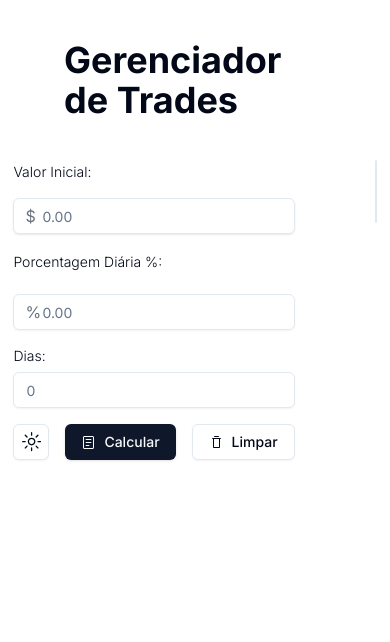
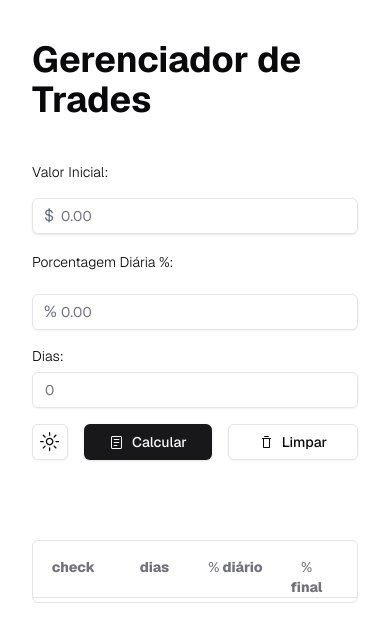
Before and after one commit to hannermoraes/react-trade-control, a Next.js app: page / in a window 390 px wide. Shown: the top 642 px of the page. Built offline with nearby package versions, Linux system fonts and the light colour scheme.

Commit message:
feat: added layout for mobile and visual change of shadcn-ui theme to zinc

```diff
--- a/app/globals.css
+++ b/app/globals.css
@@ -5,65 +5,47 @@
 @layer base {
   :root {
     --background: 0 0% 100%;
-    --foreground: 222.2 84% 4.9%;
-
+    --foreground: 240 10% 3.9%;
     --card: 0 0% 100%;
-    --card-foreground: 222.2 84% 4.9%;
-
+    --card-foreground: 240 10% 3.9%;
     --popover: 0 0% 100%;
-    --popover-foreground: 222.2 84% 4.9%;
-
-    --primary: 222.2 47.4% 11.2%;
-    --primary-foreground: 210 40% 98%;
-
-    --secondary: 210 40% 96.1%;
-    --secondary-foreground: 222.2 47.4% 11.2%;
-
-    --muted: 210 40% 96.1%;
-    --muted-foreground: 215.4 16.3% 46.9%;
-
-    --accent: 210 40% 96.1%;
-    --accent-foreground: 222.2 47.4% 11.2%;
-
+    --popover-foreground: 240 10% 3.9%;
+    --primary: 240 5.9% 10%;
+    --primary-foreground: 0 0% 98%;
+    --secondary: 240 4.8% 95.9%;
+    --secondary-foreground: 240 5.9% 10%;
+    --muted: 240 4.8% 95.9%;
+    --muted-foreground: 240 3.8% 46.1%;
+    --accent: 240 4.8% 95.9%;
+    --accent-foreground: 240 5.9% 10%;
     --destructive: 0 84.2% 60.2%;
-    --destructive-foreground: 210 40% 98%;
-
-    --border: 214.3 31.8% 91.4%;
-    --input: 214.3 31.8% 91.4%;
-    --ring: 222.2 84% 4.9%;
-
+    --destructive-foreground: 0 0% 98%;
+    --border: 240 5.9% 90%;
+    --input: 240 5.9% 90%;
+    --ring: 240 5.9% 10%;
     --radius: 0.5rem;
-
   }
 
   .dark {
-    --background: 222.2 84% 4.9%;
-    --foreground: 210 40% 98%;
-
-    --card: 222.2 84% 4.9%;
-    --card-foreground: 210 40% 98%;
-
-    --popover: 222.2 84% 4.9%;
-    --popover-foreground: 210 40% 98%;
-
-    --primary: 210 40% 98%;
-    --primary-foreground: 222.2 47.4% 11.2%;
-
-    --secondary: 217.2 32.6% 17.5%;
-    --secondary-foreground: 210 40% 98%;
-
-    --muted: 217.2 32.6% 17.5%;
-    --muted-foreground: 215 20.2% 65.1%;
-
-    --accent: 217.2 32.6% 17.5%;
-    --accent-foreground: 210 40% 98%;
-
+    --background: 240 10% 3.9%;
+    --foreground: 0 0% 98%;
+    --card: 240 10% 3.9%;
+    --card-foreground: 0 0% 98%;
+    --popover: 240 10% 3.9%;
+    --popover-foreground: 0 0% 98%;
+    --primary: 0 0% 98%;
+    --primary-foreground: 240 5.9% 10%;
+    --secondary: 240 3.7% 15.9%;
+    --secondary-foreground: 0 0% 98%;
+    --muted: 240 3.7% 15.9%;
+    --muted-foreground: 240 5% 64.9%;
+    --accent: 240 3.7% 15.9%;
+    --accent-foreground: 0 0% 98%;
     --destructive: 0 62.8% 30.6%;
-    --destructive-foreground: 210 40% 98%;
-
-    --border: 217.2 32.6% 17.5%;
-    --input: 217.2 32.6% 17.5%;
-    --ring: 212.7 26.8% 83.9%;
+    --destructive-foreground: 0 0% 98%;
+    --border: 240 3.7% 15.9%;
+    --input: 240 3.7% 15.9%;
+    --ring: 240 4.9% 83.9%;
   }
 }
 
--- a/app/layout.tsx
+++ b/app/layout.tsx
@@ -1,13 +1,13 @@
 import type { Metadata } from "next";
-import { Inter } from "next/font/google";
 import { ThemeProvider } from "@/components/theme-provider";
 import "./globals.css";
+import { Header } from "@/components/Header";
+import { GeistSans } from 'geist/font/sans';
 
-const inter = Inter({ subsets: ["latin"] });
+
 
 export const metadata: Metadata = {
-  title: "Platform Trade Control",
-  description: "This is the platform for people to financially manage their trades in the cryptocurrency market.",
+  title: "Trade Control",
 };
 
 export default function RootLayout({
@@ -16,15 +16,16 @@ export default function RootLayout({
   children: React.ReactNode;
 }>) {
   return (
-    <html lang="en" suppressHydrationWarning >
+    <html lang="pt-br" suppressHydrationWarning >
       <head />
-      <body className={inter.className}>
+      <body className={GeistSans.className}>
         <ThemeProvider
           attribute="class"
           defaultTheme="system"
           enableSystem
           disableTransitionOnChange
         >
+          <Header />
           {children}
         </ThemeProvider>
       </body>
--- a/app/page.tsx
+++ b/app/page.tsx
@@ -1,15 +1,9 @@
-import { Header } from "@/components/Header";
 import MainForm from "@/components/MainForm";
 
 export default function Home() {
   return (
     <div className="container">
-      <Header />
-      <div>
-        <div className="flex w-full justify-center">
-          <MainForm />
-        </div>
-      </div>
+      <MainForm />
     </div>
   );
 }
--- a/components/Header.tsx
+++ b/components/Header.tsx
@@ -1,7 +1,7 @@
 export function Header() {
   return (
-    <div className="container w-full flex justify-center mt-10 mb-10">
-      <h1 className="from-neutral-700 font-bold text text-4xl">Gerenciador de Trades</h1>
+    <div className="container w-full flex justify-start mt-10 mb-10">
+      <h1 className="font-neutral-700 font-bold text-4xl">Gerenciador de Trades</h1>
     </div>
   )
 }
--- a/components/MainForm.tsx
+++ b/components/MainForm.tsx
@@ -41,7 +41,7 @@ export default function MainForm() {
   }
 
   return (
-    <div className="flex flex-row gap-20">
+    <div className="w-full flex flex-col md:flex-row gap-20">
       <form onSubmit={handleSubmit} >
 
         <div className="grid 2-full gap-1.5">
@@ -56,7 +56,7 @@ export default function MainForm() {
         </div>
 
 
-        <div className="grid w-full gap-1.5 mt-4">
+        <div className="grid gap-1.5 mt-4">
           <Label className="text-sm font-light block leading-6" htmlFor="percentage">Porcentagem Diária %:</Label>
           <div className="relative mt-2 rounded-md shadow-sm">
             <div className="pointer-events-none absolute inset-y-6 left-0 flex items-center pl-3" >
@@ -83,7 +83,7 @@ export default function MainForm() {
           </Button>
         </div>
       </form>
-      <div>
+      <div className="w-full">
         <TableList results={results} />
       </div>
     </div>
--- a/components/TableList.tsx
+++ b/components/TableList.tsx
@@ -19,17 +19,19 @@ export default function TableList({ results }: TableListProps) {
     <div className="w-full border rounded-md pb-1">
       <Table>
         <TableHeader>
-          <TableRow className="grid grid-flow-row grid-cols-4 justify-center text-center py-2">
-            <TableHead className="text-center py-2" >Check</TableHead>
-            <TableHead className="text-center py-2" >Dias</TableHead>
-            <TableHead className="text-center py-2" >Objetivo Diário</TableHead>
-            <TableHead className="text-center py-2 mr-5" >Resultado Final</TableHead>
+          <TableRow className="grid grid-flow-row grid-cols-4 text-center py-2">
+            <TableHead className="text-center font-extrabold py-2" >check</TableHead>
+            <TableHead className="text-center font-extrabold py-2" >dias</TableHead>
+            <TableHead className="text-center font-extrabold py-2">
+              <span className="font-normal">%</span> diário</TableHead>
+            <TableHead className="text-center font-extrabold py-2 mr-5" >
+              <span className="font-normal">%</span> final</TableHead>
           </TableRow>
         </TableHeader>
         <TableBody className="grid grid-flow-row grid-col-4">
           {results.map((result: { daily: number, final: number }, index: number) => (
             <TableRow key={index} className="grid grid-flow-row grid-cols-4">
-              <TableCell className="text-center" >
+              <TableCell className="text-center h-10" >
                 <Checkbox />
               </TableCell>
               <TableCell className="text-center" >{index + 1}</TableCell>
```
Also changed, not shown: package.json (+4 -3 lines), 1 other file (tests, documents, lock files or other folders).
